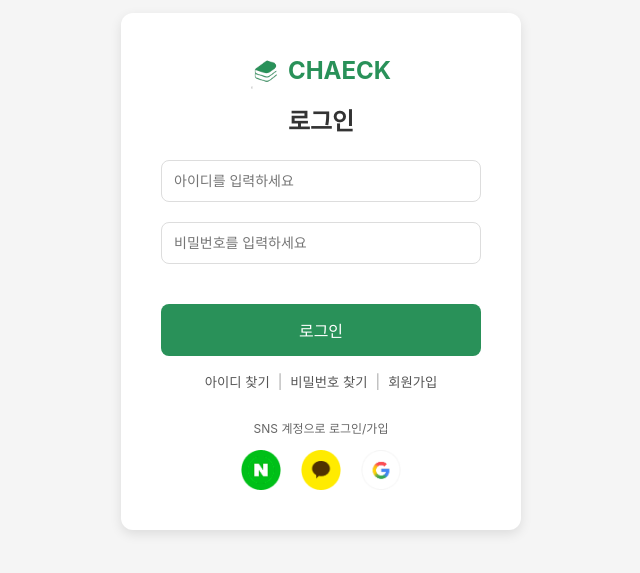
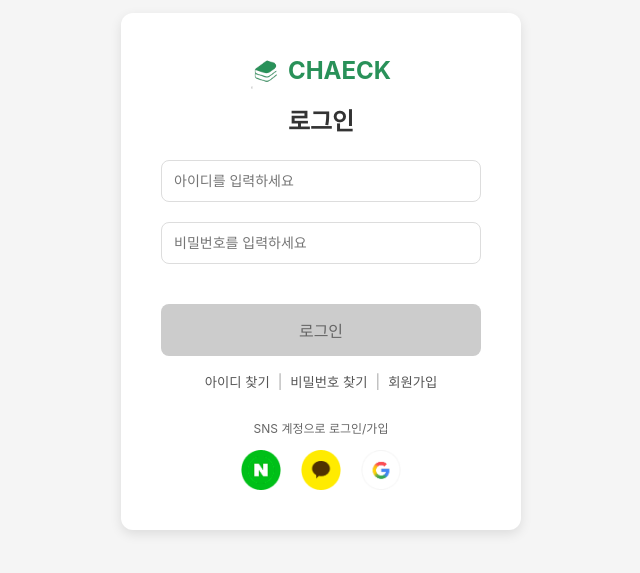
Before and after one commit to azari603/2025-SoftwareEngineering, a React (Create React App) app in the folder frontend/: page /login in a window 1280 px wide. Shown: the part 129-702 px from the top of the page, without its empty margins (319-959 px from the left). Built offline with nearby package versions, Linux system fonts and the light colour scheme.

Commit message:
feat : 버튼 비활성화 기능 추가

```diff
--- a/frontend/src/components/Button/Button.css
+++ b/frontend/src/components/Button/Button.css
@@ -46,3 +46,11 @@
   font-size: 16px;
   padding-inline: 100px;
 }
+
+/* 버튼 비활성화 되었을 경우 */
+.btn:disabled {
+  background-color: #ccc !important;
+  color: #666 !important;
+  cursor: not-allowed;
+  border: none;
+}
--- a/frontend/src/components/Button/Button.js
+++ b/frontend/src/components/Button/Button.js
@@ -7,7 +7,7 @@
   to,                  // 이동할 경로
   onClick,
   type = "button",
-  disabled = true,
+  disabled = false,
 }) {
   // case 1: 라우터 이동용 버튼
   if (to) {
```
